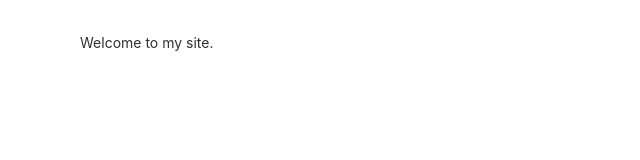
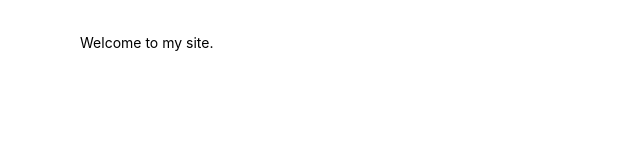
Before and after one commit to fivetwentythree/th, a website built with Vite: page index.html in a window 1280 px wide. Shown: the full height of the page, 0-640 px from the left. Built offline with nearby package versions, Linux system fonts and the light colour scheme.

Commit message:
font color

```diff
--- a/style.css
+++ b/style.css
@@ -9,7 +9,7 @@ body {
   font-size: 14px;
   font-weight: 400;
   line-height: 1.5;
-  color: #303030;
+  color: #000000;
   background: #fff;
   -webkit-font-smoothing: antialiased;
 }
```
